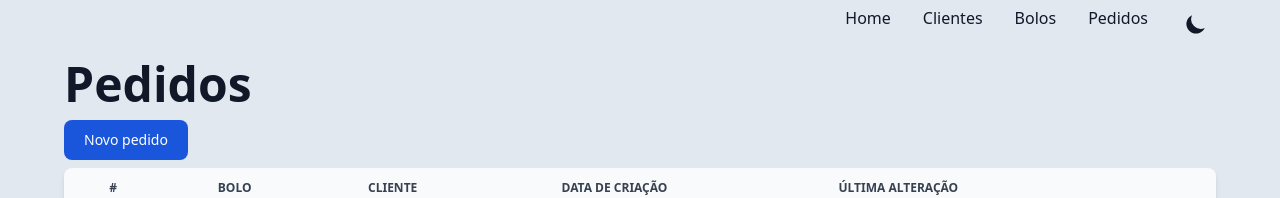
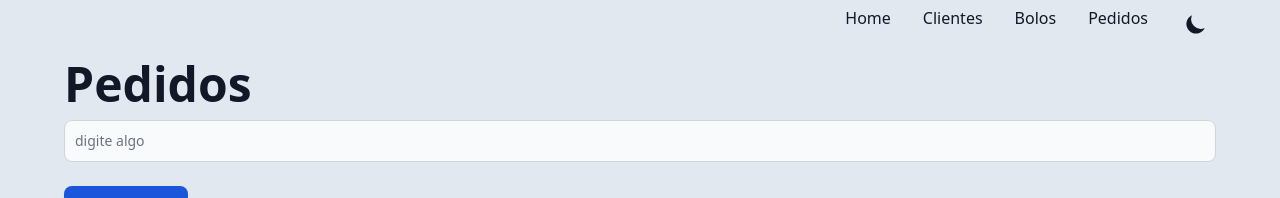
Before and after one commit to oadrianrabelo/caketter, a React (Vite) app in the folder front/: page /orders in a window 1280 px wide. Shown: the top 198 px of the page. Built offline with nearby package versions, Linux system fonts and the light colour scheme; no server answers.

Commit message:
<feat>[Orders]: creating search filter and reloading table after search

```diff
--- a/front/src/pages/modules/order/Orders.tsx
+++ b/front/src/pages/modules/order/Orders.tsx
@@ -36,16 +36,46 @@ interface Order {
 export function Orders() {
   const [orders, setOrders] = useState<Order[]>([]);
   const [value, setValue] = useState(0);
+  const [search, setSearch] = useState("");
 
   const navigate = useNavigate();
+
+  const searchOrder = (): void => {
+    api.get(`orders/search?q=${search}`)
+    .then((res: any) => {
+      console.log(res.data);
+      setOrders(res.data);
+
+    });
+  };
+
   useEffect(() => {
     api.get(`orders`).then((res) => {
       setOrders(res.data);
     });
   }, []);
+
   return (
     <>
-      <HeaderOne title="Pedidos" />
+      <form
+        onSubmit={(e) => {
+          e.preventDefault();
+          searchOrder();
+        }}
+      >
+        <HeaderOne title="Pedidos" />
+
+        <div className="mb-6">
+          <input
+            type="text"
+            id="search"
+            value={search}
+            onChange={(e) => setSearch(e.target.value)}
+            placeholder="digite algo"
+            className="bg-gray-50 border border-gray-300 text-gray-900 text-sm rounded-lg focus:ring-blue-500 focus:border-blue-500 block w-full p-2.5 dark:bg-gray-700 dark:border-gray-600 dark:placeholder-gray-400 dark:text-white dark:focus:ring-blue-500 dark:focus:border-blue-500"
+          />
+        </div>
+      </form>
       <button
         type="button"
         onClick={() => navigate("/order/create")}
```
